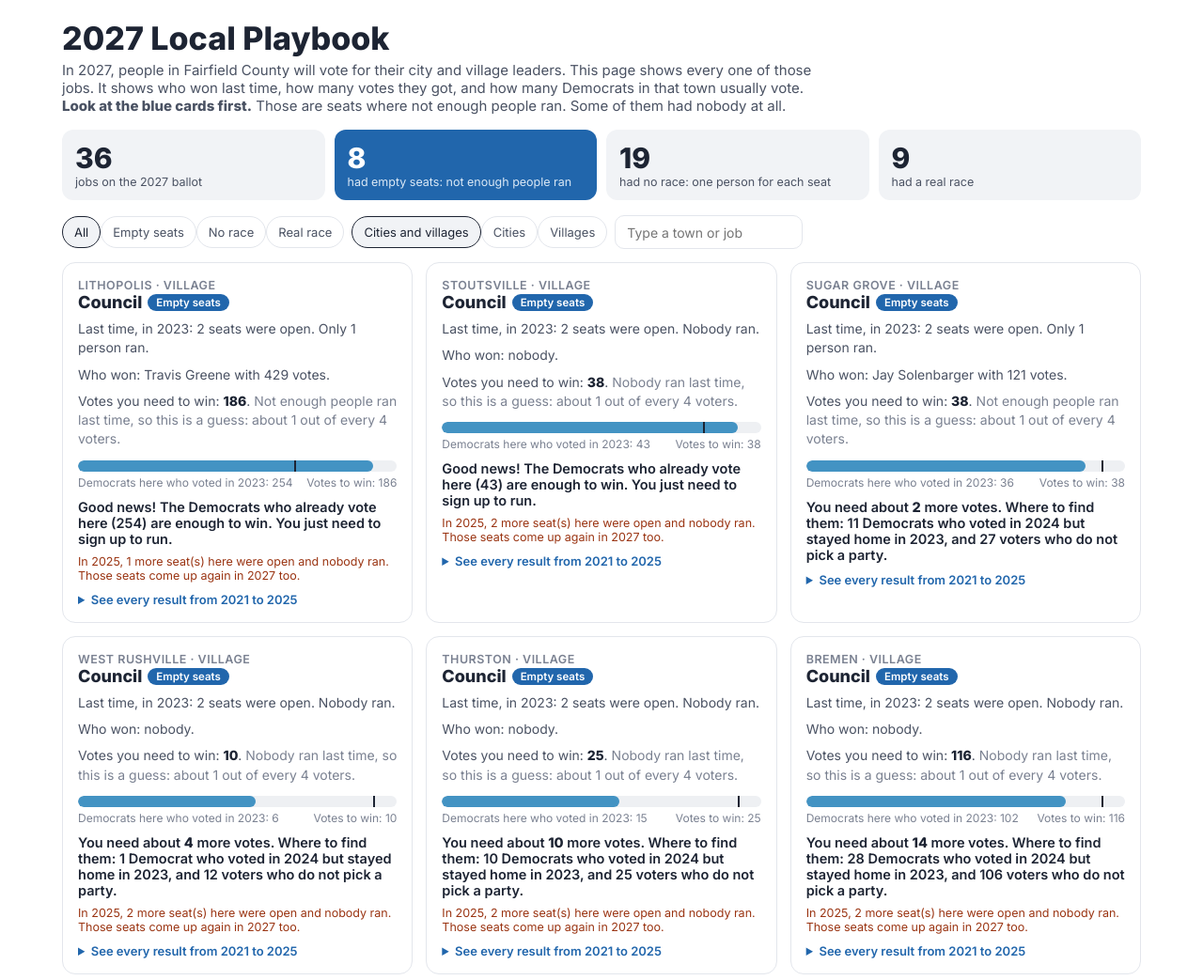
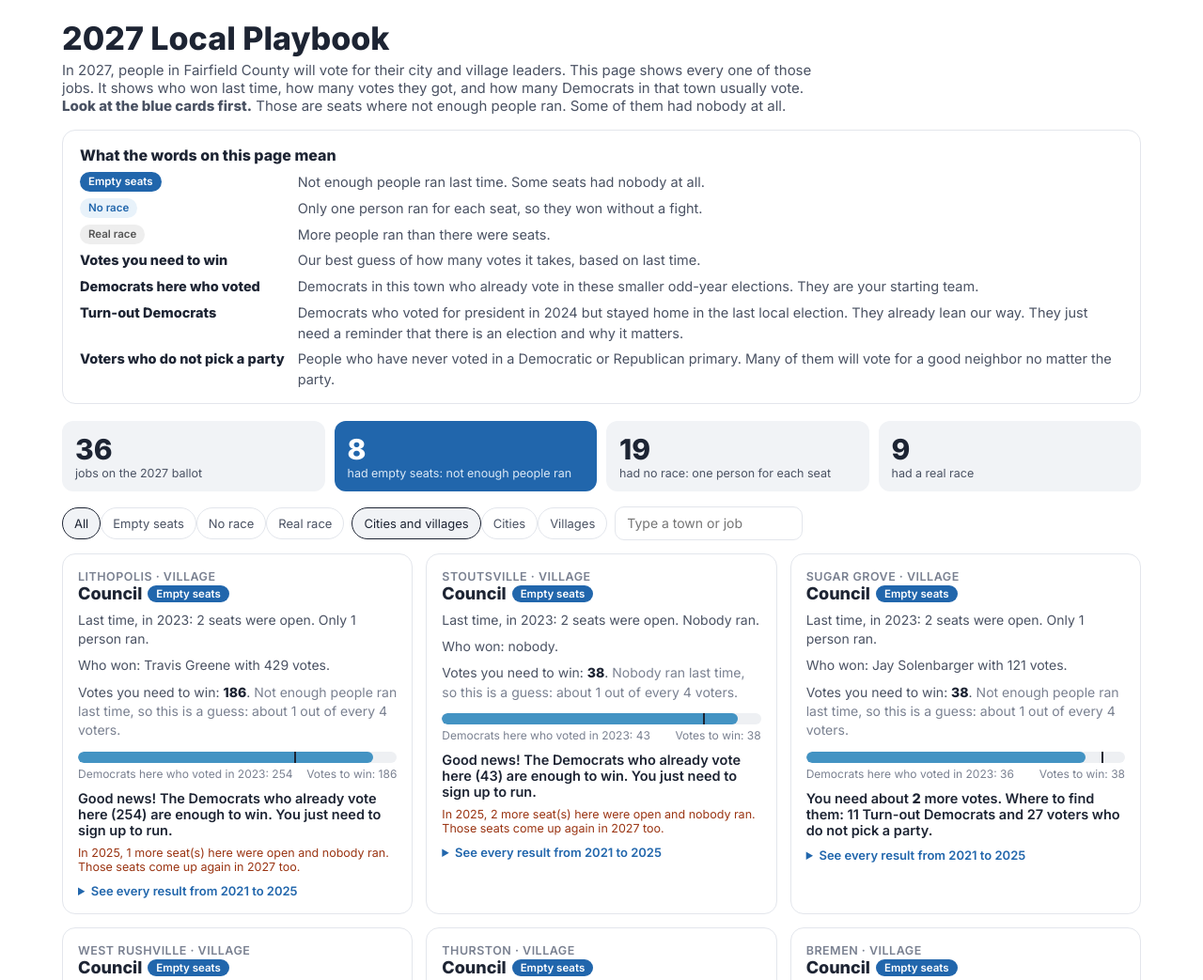
Before and after one commit to Elections43130/FindMyRepSeats, a plain HTML site: page 2027_playbook.html in a window 1280 px wide. Shown: the top 1043 px of the page at 94% size. Drawn offline with Linux system fonts and the light colour scheme.

Commit message:
2027 playbook: Turn-out Democrats and a glossary of terms
Co-Authored-By: Claude Opus 5.5 <noreply@anthropic.com>
Claude-Session: https://claude.ai/code/session_01J2tSNGhypm9g25KDLK7Ham

```diff
--- a/2027_playbook.html
+++ b/2027_playbook.html
@@ -28,10 +28,23 @@ input[type=search]{border:1px solid var(--line);font:400 14px Inter,system-ui,sa
 details{margin-top:10px;font-size:13px}summary{cursor:pointer;color:var(--blue);font-weight:600}
 table{width:100%;border-collapse:collapse;margin-top:6px;font-variant-numeric:tabular-nums}td{padding:4px 0;border-bottom:1px solid var(--line)}td:last-child{text-align:right}
 .yr{font-weight:700;padding-top:8px}.note{font-size:12.5px;color:#9a3412;margin-top:8px}
+.gloss{border:1px solid var(--line);border-radius:14px;padding:14px 18px;margin:0 0 18px;font-size:14.5px;line-height:1.5}
+.gloss h2{font-size:16px;margin:0 0 6px}.gloss dl{display:grid;grid-template-columns:max-content 1fr;gap:6px 14px;margin:0}
+.gloss dt{font-weight:700}.gloss dd{margin:0;color:var(--ink2)}
+@media(max-width:640px){.gloss dl{grid-template-columns:1fr}.gloss dd{margin-bottom:6px}}
 .fn{font-size:11.5px;color:var(--muted);line-height:1.5;margin-top:18px}
 </style></head><body><div class="wrap">
 <h1>2027 Local Playbook</h1>
 <p class="sub">In 2027, people in Fairfield County will vote for their city and village leaders. This page shows every one of those jobs. It shows who won last time, how many votes they got, and how many Democrats in that town usually vote. <b>Look at the blue cards first.</b> Those are seats where not enough people ran. Some of them had nobody at all.</p>
+<div class="gloss"><h2>What the words on this page mean</h2><dl>
+<dt><span class="tag t-open" style="margin:0">Empty seats</span></dt><dd>Not enough people ran last time. Some seats had nobody at all.</dd>
+<dt><span class="tag t-unopposed" style="margin:0">No race</span></dt><dd>Only one person ran for each seat, so they won without a fight.</dd>
+<dt><span class="tag t-contested" style="margin:0">Real race</span></dt><dd>More people ran than there were seats.</dd>
+<dt>Votes you need to win</dt><dd>Our best guess of how many votes it takes, based on last time.</dd>
+<dt>Democrats here who voted</dt><dd>Democrats in this town who already vote in these smaller odd-year elections. They are your starting team.</dd>
+<dt>Turn-out Democrats</dt><dd>Democrats who voted for president in 2024 but stayed home in the last local election. They already lean our way. They just need a reminder that there is an election and why it matters.</dd>
+<dt>Voters who do not pick a party</dt><dd>People who have never voted in a Democratic or Republican primary. Many of them will vote for a good neighbor no matter the party.</dd>
+</dl></div>
 <div class="stats" id="stats"></div>
 <div class="controls">
  <div class="chips" id="fS"><button data-v="all" aria-pressed="true">All</button><button data-v="open">Empty seats</button><button data-v="unopposed">No race</button><button data-v="contested">Real race</button></div>
@@ -44,7 +57,7 @@ table{width:100%;border-collapse:collapse;margin-top:6px;font-variant-numeric:ta
 2. "Last time" means the last election for the same seats. Lancaster council and president of council serve 2 years, so we used 2025. Mayors, the other Lancaster city offices, Pickerington council and village councils serve 4 years, so we used 2023.<br>
 3. "Votes you need to win": if there is 1 seat, it is half of the people who voted last time, plus 1. If there are several seats, it is 1 more vote than the person who won the last seat.<br>
 4. "Democrats here who voted" means people whose last primary ballot was a Democratic one and who voted in that odd year. People who never pick a party are not counted there. Most of these races do not list a party on the ballot, so being a good neighbor matters more than party.<br>
-5. "Stayed home" Democrats voted in the 2024 election for president but did not vote in that odd year.<br>
+5. "Turn-out Democrats" voted in the 2024 election for president but did not vote in that odd year.<br>
 6. Lots of extra people voted in 2023 because of the abortion and marijuana questions. So the 2023 numbers may be higher than 2027 will be.<br>
 7. Always check with the Board of Elections how many seats are open and how long the terms are before someone signs up.<br>
 8. Canal Winchester, Columbus, Reynoldsburg and Buckeye Lake are left out. Most of those towns are in other counties, so our numbers would be missing most of their voters.</div>
@@ -65,7 +78,7 @@ function card(o){const l=o.last,b=o.base,yr=o.baseyr;
  const max=Math.max(o.target,b.D)*1.08,pB=100*b.D/max,pT=100*o.target/max;
  let ask;
  if(o.gap<=0) ask=`Good news! The Democrats who already vote here (${fmt(b.D)}) are enough to win. You just need to sign up to run.`;
- else ask=`You need about <b>${fmt(o.gap)}</b> more votes. Where to find them: ${fmt(b.sleepD)} Democrat${b.sleepD==1?'':'s'} who voted in 2024 but stayed home in ${yr}, and ${fmt(b.U)} voter${b.U==1?'':'s'} who do not pick a party.`;
+ else ask=`You need about <b>${fmt(o.gap)}</b> more votes. Where to find them: ${fmt(b.sleepD)} Turn-out Democrat${b.sleepD==1?'':'s'} and ${fmt(b.U)} voter${b.U==1?'':'s'} who do not pick a party.`;
  const note=o.note.startsWith('2025 also')?`In 2025, ${o.note.match(/had (\d+)/)[1]} more seat(s) here were open and nobody ran. Those seats come up again in 2027 too.`:o.note.startsWith('Staggered')?'Pickerington takes turns: 3 seats are up one time, 4 seats the next. 2027 should be a 3-seat year.':o.note;
  return `<div class="card"><div class="j">${o.juris} · ${o.kind}</div><h3>${o.office}<span class="tag t-${o.status}">${SL[o.status]}</span></h3>
  <p class="line">Last time, in ${l?l.year:'n/a'}: ${seats} seat${seats>1?'s were':' was'} open. ${ranTxt}</p>
```
